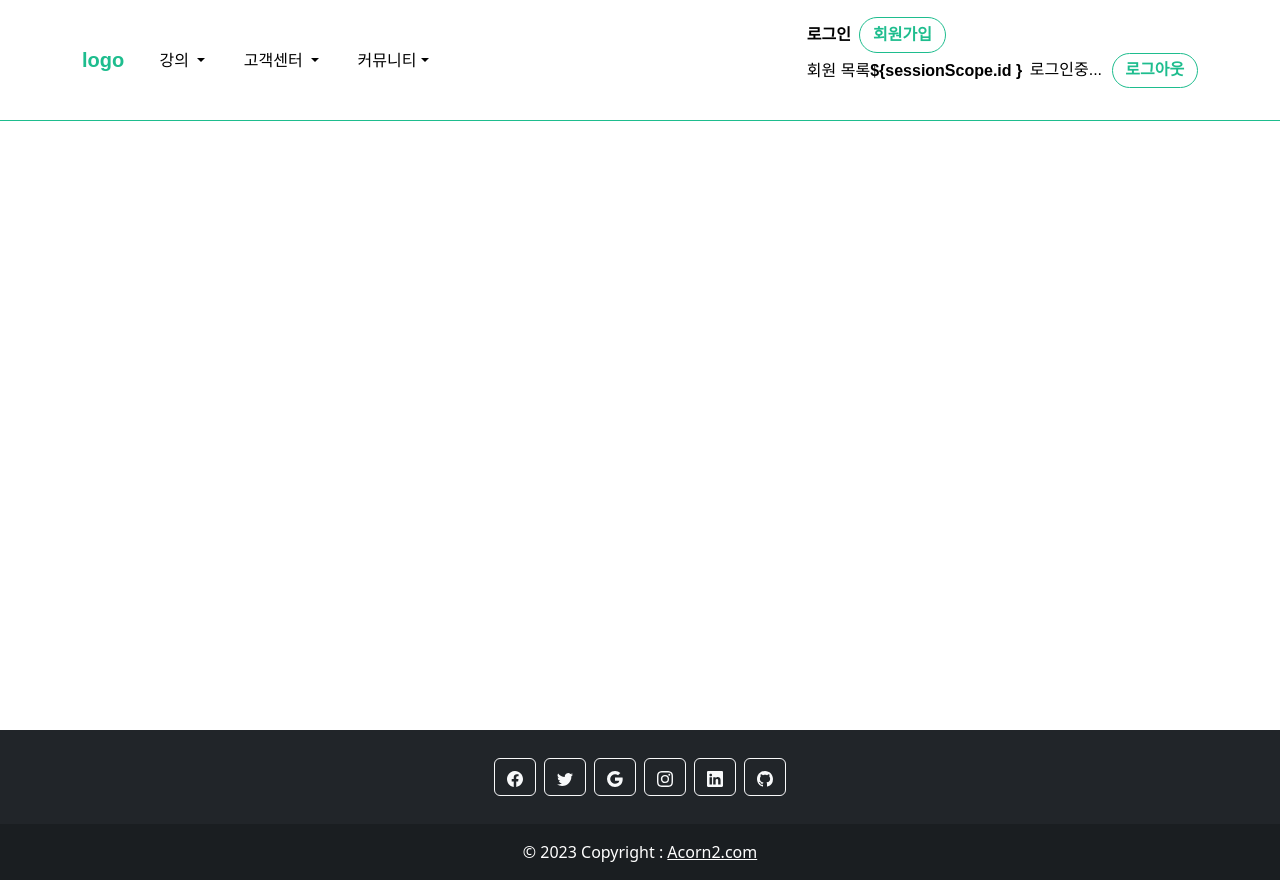
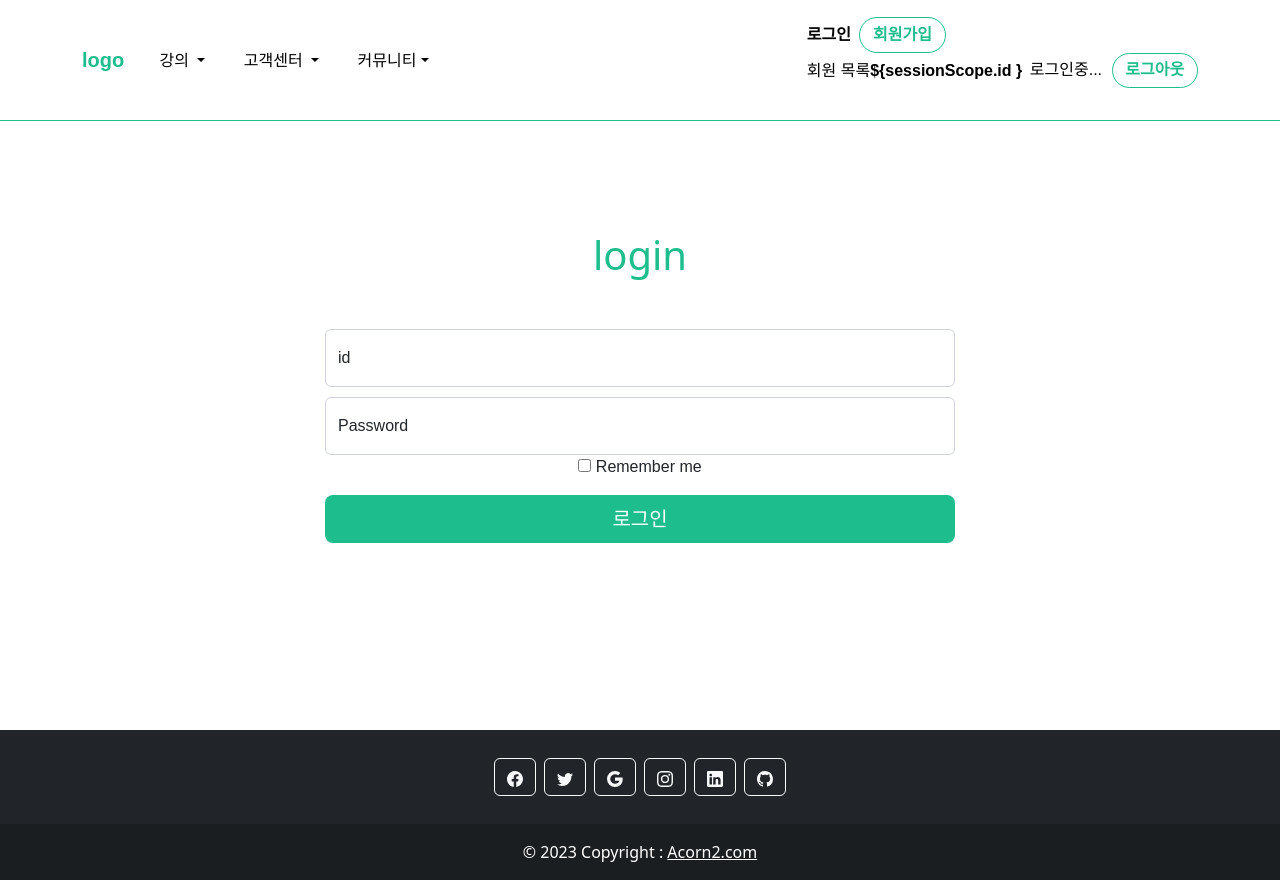
Before and after one commit to Acorn202210/Web, a Vue app: page /login in a window 1280 px wide. Built offline with nearby package versions, Linux system fonts and the light colour scheme; no server answers.

Commit message:
login 화면 구성 및 api 연동

```diff
--- /dev/null
+++ b/src/assets/css/user.css
@@ -0,0 +1,66 @@
+html,
+.userform {
+  height: 100%;
+}
+
+.userform {
+  display: flex;
+  padding-bottom: 40px;
+  font-family: 'Noto Sans KR', sans-serif;
+}
+
+
+.form-signin {
+  max-width: 650px;
+  padding: 10px;
+}
+
+textarea{
+	width:620px;
+}
+
+.form-signin .form-floating:focus-within {
+  z-index: 2;
+}
+
+.form-signin #floatingId {
+  margin-top: 50px;
+}
+
+.form-signin input[type="password"] {
+  margin-top: 10px;
+
+}
+
+.form-signin #floatingPhone, #floatingBirth{
+  margin-top: 10px;
+
+}
+
+.form-signin #floatingEmail {
+  margin-top: 10px;
+  margin-bottom : 30px
+
+}
+
+.button{
+	background: #1EBD8E;
+	color:#ffffff;
+	font-family: 'Noto Sans KR', sans-serif;
+}
+
+.button:hover{
+	background-color: #46DEB1;
+	color:#ffffff;
+}
+
+.main{
+	color : #1EBD8E;
+	font-family: 'Noto Sans', sans-serif;
+	margin-top:100px;
+}
+
+main{
+  text-align: center;
+
+}
--- /dev/null
+++ b/src/components/Login.vue
@@ -0,0 +1,61 @@
+<template>
+	<div>
+        <div class="container userform">
+			<main class="form-signin w-100 m-auto">
+			  <form @submit.prevent="submitForm">
+			    <h1 class="mb-3 fw-normal main">login</h1>
+			    <div class="form-floating">
+			      <input type="text" class="form-control" id="floatingId" name="id" placeholder="id" v-model="id">
+			      <label for="floatingInput">id</label>
+			    </div>
+			    <div class="form-floating">
+			      <input type="password" class="form-control" id="floatingPassword" name="pwd" placeholder="Password" v-model="pwd" >
+			      <label for="floatingPassword">Password</label>
+			    </div>
+
+			    <div class="checkbox mb-3">
+			      <label>
+			            <input type="checkbox" value="remember-me" name=isSave> Remember me
+			      </label>
+			    </div>
+			    <button class="w-100 button btn-lg btn" type="submit">로그인</button>
+			  </form>
+			</main>
+		</div>
+	</div>
+  </template>
+
+  <script>
+import axios from 'axios';
+  export default {
+	  name: 'Login',
+	  data(){
+		  return{
+			  id:'',
+              pwd:''
+		  }
+	  },
+	  methods:{
+        submitForm: function(){
+            const url = 'http://localhost:9000/project/api/users/login';
+            const data ={
+                lecUserId : this.id,
+                userPwd : this.pwd
+            }
+            console.log(data);
+
+            axios.post(url, data)
+                .then(function(response){
+                    console.log(response.data)
+                    this.$store.dispatch('setUserId', )
+                })
+                .catch(function(error){
+                    console.log(error)
+                });
+        }
+      }
+    }
+  </script>
+  <style>
+  @import '../assets/css/user.css'
+  </style>
--- a/src/components/common/Header.vue
+++ b/src/components/common/Header.vue
@@ -45,7 +45,7 @@
                 <div style="margin-left:auto">
                     <c:choose>
                         <c:when test="${ empty sessionScope.id}">
-                            <span class="navbar-text"><a href="${pageContext.request.contextPath}/users/loginform" class="login">로그인</a></span>
+                            <span class="navbar-text"><router-link to="login" class="login">로그인</router-link></span>
                             <a href="${pageContext.request.contextPath}/users/signup_form" class="btn btn-light action-button" role="button" >회원가입</a>
                             </c:when>
                             <c:otherwise>
--- a/src/store.js
+++ b/src/store.js
@@ -1,18 +1,24 @@
-import { createStore } from "vuex";
 import axios from 'axios'
+import Vuex from 'vuex'
 
-const store = createStore({
+const store = new Vuex.Store({
     state () {
         return {
-
+            userId : null
         }
     },
     mutations :{
+        setUserId(state, userId){
+            state.userId = userId;
+        },
         setMore(state, data){
             state.more = data
         },
     },
     actions : {
+        setUserId:({commit}, userId) => {
+            commit('setUserId', userId);
+        },
         getData(context){
             axios.get('http://localhost:9000/project/api/faq/Faqlist').then((a)=>{
                 console.log(a.data)
--- a/vue.config.js
+++ b/vue.config.js
@@ -2,3 +2,9 @@ const { defineConfig } = require('@vue/cli-service')
 module.exports = defineConfig({
   transpileDependencies: true
 })
+
+module.exports = {
+  devServer:{
+    proxy : 'http://localhost:9000/project/api/'
+  }
+}
```
Also changed, not shown: src/router.js (+7 -1 lines).
